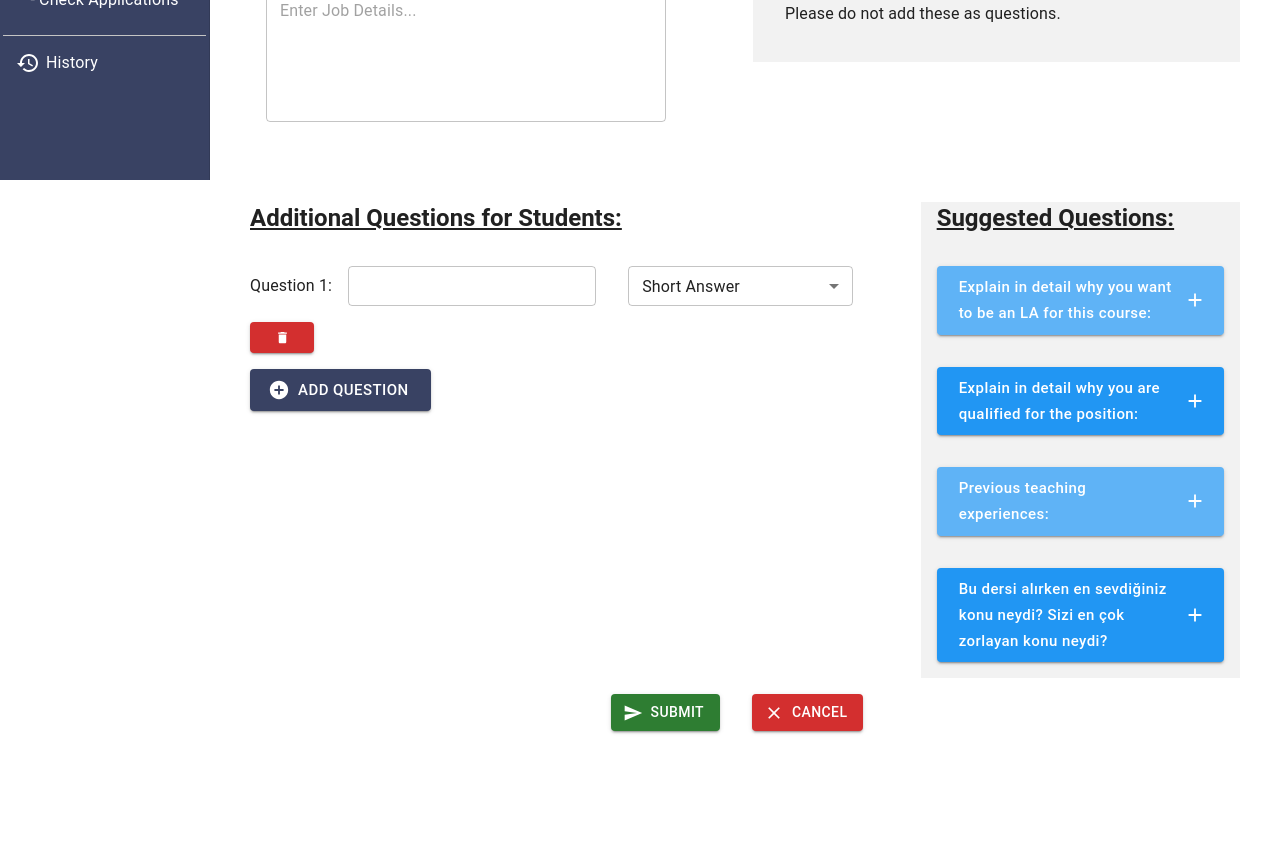
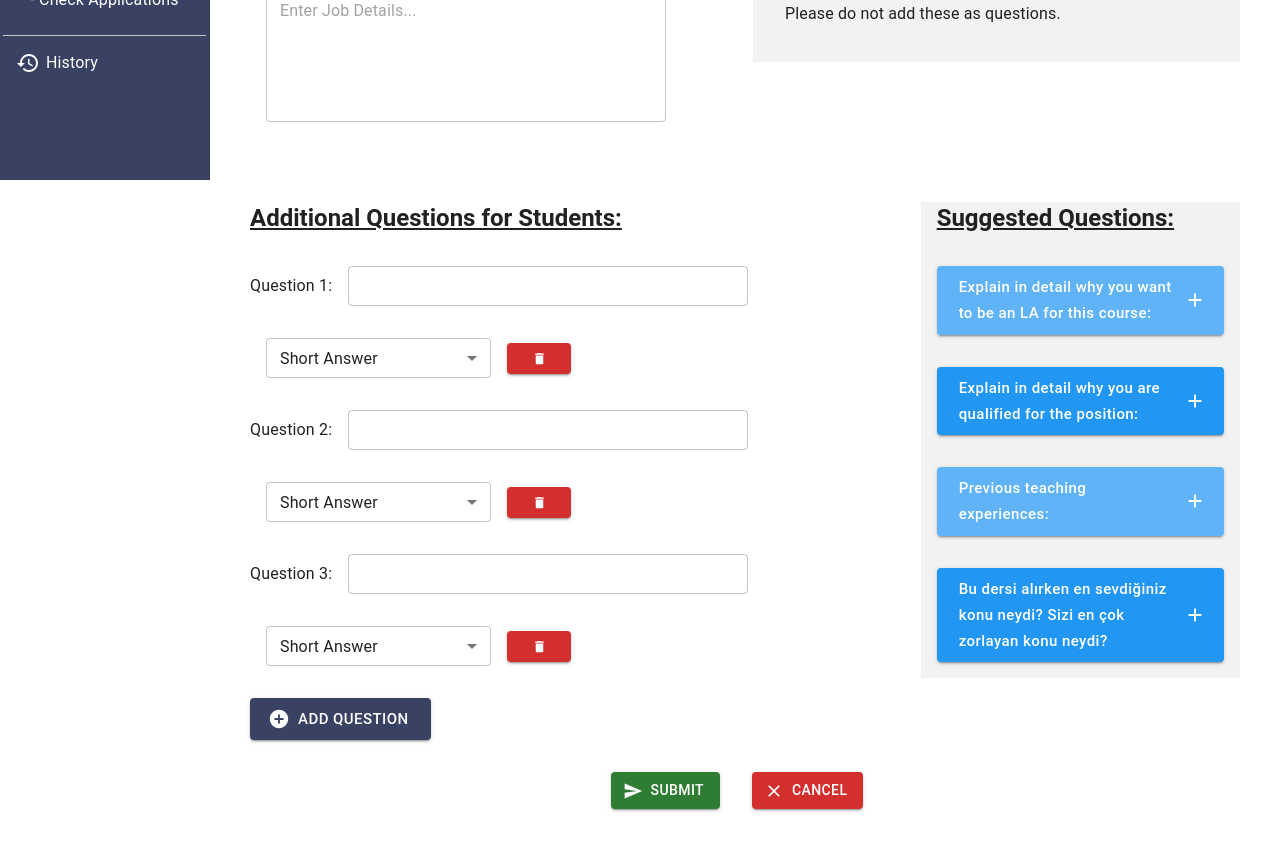
Before and after one commit to Minot1/Central-LA-Application, a React (Create React App) app in the folder client/: page /create-announcement in a window 1280 px wide. Shown: the part 620-1470 px from the top of the page. Before the commit the page ends 1423 px from the top, so only its background shows below. Built offline with nearby package versions, Linux system fonts and the light colour scheme; what react-cas-client would draw is missing.

Commit message:
add/remove fncs added into announcement page

```diff
--- a/client/src/components/AddQuestion.js
+++ b/client/src/components/AddQuestion.js
@@ -1,4 +1,4 @@
-import React from 'react'
+import React, { useState } from 'react'
 import { Typography, Box, Button, Grid } from '@mui/material'
 import TextField from '@mui/material/TextField';
 import MenuItem from '@mui/material/MenuItem';
@@ -18,12 +18,40 @@ const questionType = [
 
 function AddQuestion() {
 
+    const [questions, setQuestions] = useState([1, 2, 3])
+
+    function removeAndRefine(arr, num) {
+        const index = arr.indexOf(num); // get the index of the number to remove
+        if (index === -1) return arr; // if number not found, return original array
+        const refined = arr.slice(0, index).concat(arr.slice(index + 1)); // remove the number
+        // refine the array by decreasing subsequent numbers by 1
+        for (let i = index; i < refined.length; i++) {
+            refined[i] -= 1;
+        }
+        return refined;
+    }
+
+    function addNewQuestion() {
+        const nextNum = (questions.length) + 1
+        setQuestions([...questions, nextNum])
+    }
+
+    function deleteQuestion(question, idx) {
+
+        //const newQuestionSet = question.filter((e, index) => { return idx !== index })
+        const number = idx + 1;
+        const newQuestionSet = removeAndRefine(question, number)
+        setQuestions(newQuestionSet)
+    }
+
     return (
         <Grid item xs={8}>
             <Typography variant='h5' sx={{ textDecoration: 'underline', mt: 8, mb: 2, fontWeight: 'bold' }} >Additional Questions for Students:</Typography>
+            {questions.map((e, index) => {
+                return (
                     <Grid container direction="row" justifyContent="start" alignItems="center">
-            <Typography >Question 1:</Typography>
-            <TextField id="outlined-required" label="" variant="outlined" size="small" sx={{ m: 2 }} />
+                        <Typography >Question {questions[index]}:</Typography>
+                        <TextField id="outlined-required" label="" variant="outlined" size="small" sx={{ m: 2, width: 400 }} />
                         <TextField
                             id="outlined-select-currency"
                             select
@@ -37,14 +65,19 @@ function AddQuestion() {
                                 </MenuItem>
                             ))}
                         </TextField>
-            <Button variant="contained" size="large" color="error">
+                        <Button variant="contained" size="large" color="error" onClick={() => deleteQuestion(questions, index)}>
                             <DeleteIcon fontSize="inherit" />
                         </Button>
                     </Grid>
+                );
+            })}
             <Grid container direction="row" justifyContent="start" alignItems="center">
-            <Button variant="contained" size="large" startIcon={<AddCircleIcon />} sx={{ bgcolor: "#394263", my: 2 }}>
+                {questions.length < 10 &&
+                    <Button variant="contained" size="large" startIcon={<AddCircleIcon />} sx={{ bgcolor: "#394263", my: 2 }} onClick={addNewQuestion} >
                         Add Question
                     </Button>
+                }
+
             </Grid>
         </Grid>
     );
```
Lines whose indentation alone changed are shown as unchanged.
